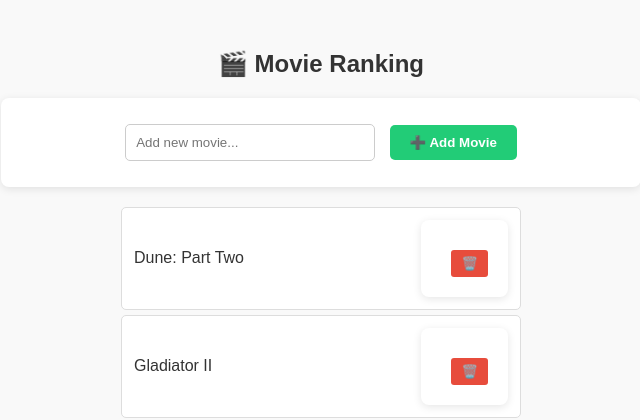
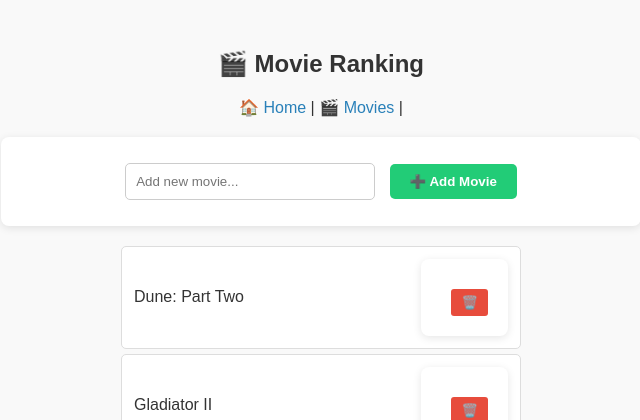
Before and after one commit to emielzyde/love_story_book, a Flask app: page /movies in a window 1280 px wide. Shown: the top 420 px of the page, without its empty margins (319-959 px from the left). Run offline with Flask 3, Linux system fonts and the light colour scheme; data comes from the database, SQL or seed files in the repository.

Commit message:
Remove option to logout as we don't do logins anymore
Removed the option to logout from the meetings page as we don't
do login anymore (for now). Also added an index to the movies
page

```diff
--- a/templates/countdown.html
+++ b/templates/countdown.html
@@ -17,8 +17,7 @@
 
 <div style="text-align:center;">
   <a href="/home">🏠 Home</a> |
-  <a href="/movies">🎬 Movies</a> |
-  <a href="/logout">🚪 Logout</a>
+  <a href="/countdown">📅 Meetings</a> |
 </div>
 
 <!-- ✅ Next Meeting Section -->
--- a/templates/movies.html
+++ b/templates/movies.html
@@ -72,6 +72,12 @@
 </head>
 <body>
   <h2>🎬 Movie Ranking</h2>
+
+  <div style="text-align:center;">
+    <a href="/home">🏠 Home</a> |
+    <a href="/movies">🎬 Movies</a> |
+  </div>
+
 
   <form method="POST" action="{{ url_for('movies') }}">
     <input type="text" name="title" placeholder="Add new movie..." required>
```
